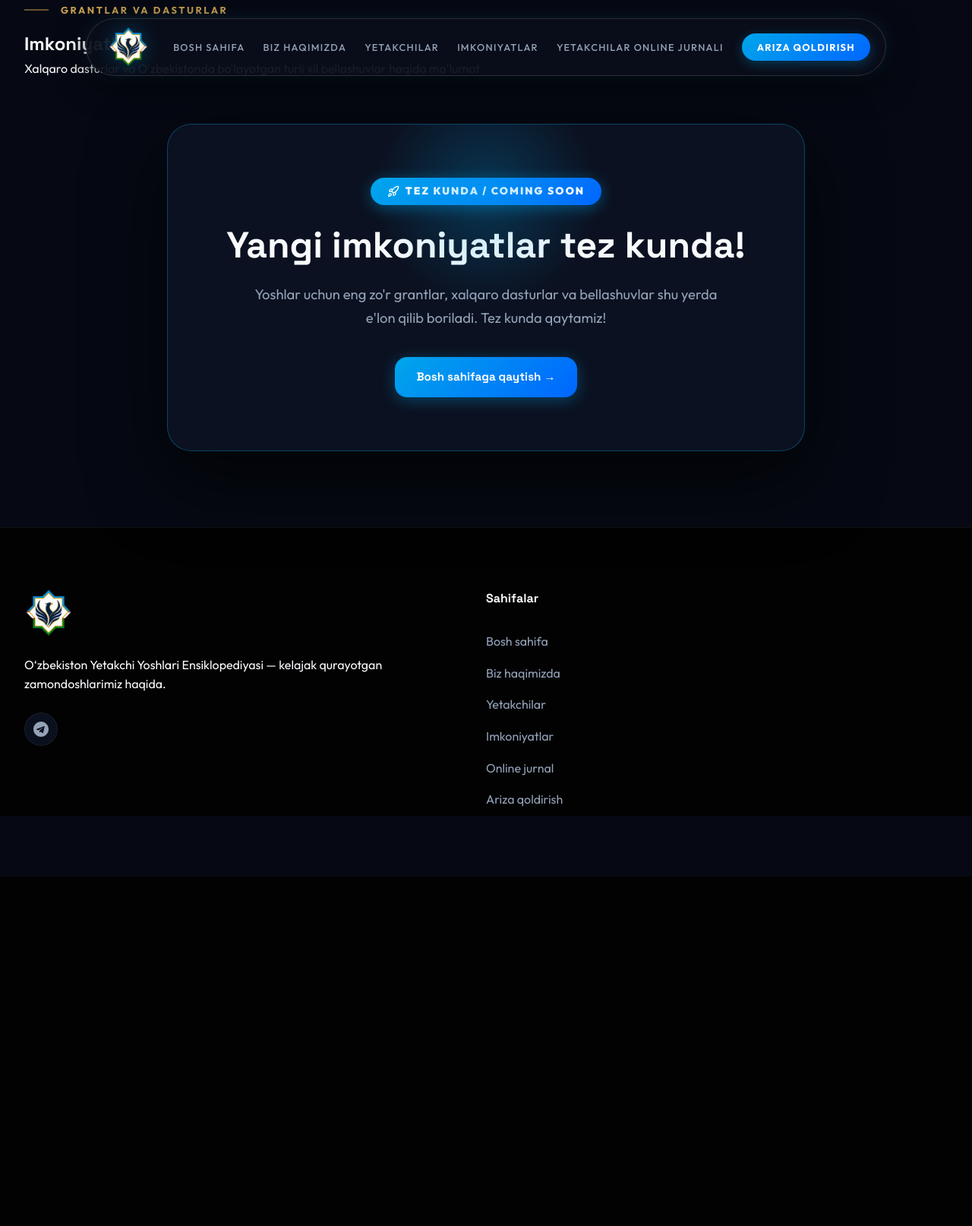
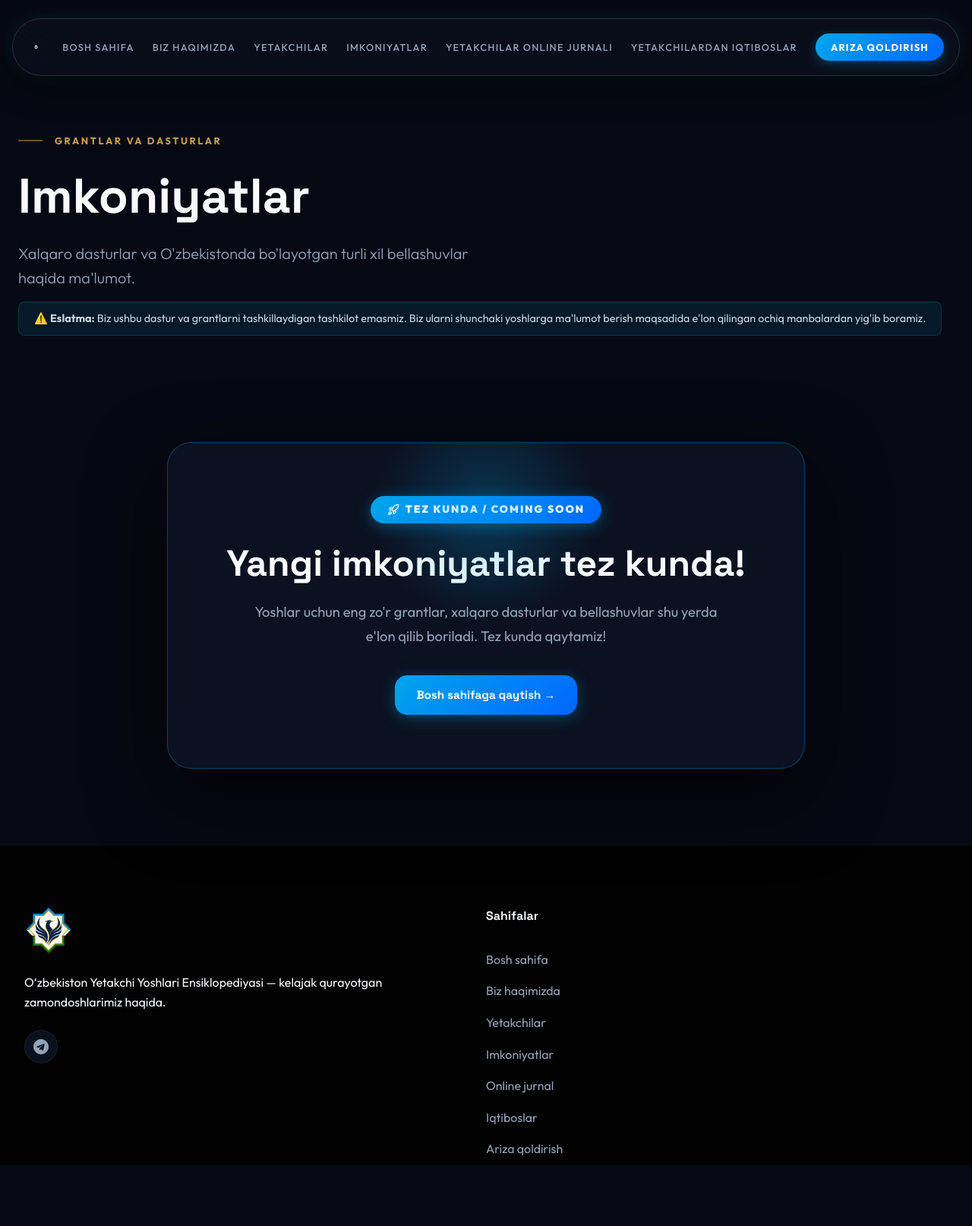
Before and after one commit to miketyson72217/yetakchilar, a Django app: page /imkoniyatlar in a window 1280 px wide. Shown: the whole page at 76% size. Before the commit the page ends 1154 px from the top, so only its background shows below. Run offline with Django 5.2, Linux system fonts and the light colour scheme; data that the repository does not hold is empty; parts of the project's set-up code (start-up, migrations or seed data) failed here and were passed over.

Commit message:
fix: layout overlap, missing nav links, and add disclaimer

```diff
--- a/templates/ariza.html
+++ b/templates/ariza.html
@@ -46,7 +46,7 @@
       <li><a href="/" class="mobile-nav-link">Bosh sahifa</a></li>
       <li><a href="/biz-haqimizda/" class="mobile-nav-link">Biz haqimizda</a></li>
       <li><a href="/yetakchilar/" class="mobile-nav-link">Yetakchilar</a></li>
-        <li><a href="/imkoniyatlar/" class="mobile-nav-link">Imkoniyatlar</a></li>
+      <li><a href="/imkoniyatlar/" class="mobile-nav-link">Imkoniyatlar</a></li>
       <li><a href="/jurnal/" class="mobile-nav-link">Yetakchilar online jurnali</a></li>
       <li><a href="/iqtiboslar/" class="mobile-nav-link">Yetakchilardan iqtiboslar</a></li>
       <li><a href="/ariza/" class="mobile-nav-link mobile-nav-cta">Ariza qoldirish</a></li>
--- a/templates/biz_haqimizda.html
+++ b/templates/biz_haqimizda.html
@@ -46,7 +46,7 @@
       <li><a href="/" class="mobile-nav-link">Bosh sahifa</a></li>
       <li><a href="/biz-haqimizda/" class="mobile-nav-link">Biz haqimizda</a></li>
       <li><a href="/yetakchilar/" class="mobile-nav-link">Yetakchilar</a></li>
-        <li><a href="/imkoniyatlar/" class="mobile-nav-link">Imkoniyatlar</a></li>
+      <li><a href="/imkoniyatlar/" class="mobile-nav-link">Imkoniyatlar</a></li>
       <li><a href="/jurnal/" class="mobile-nav-link">Yetakchilar online jurnali</a></li>
       <li><a href="/iqtiboslar/" class="mobile-nav-link">Yetakchilardan iqtiboslar</a></li>
       <li><a href="/ariza/" class="mobile-nav-link mobile-nav-cta">Ariza qoldirish</a></li>
--- a/templates/imkoniyatlar.html
+++ b/templates/imkoniyatlar.html
@@ -8,6 +8,7 @@
   <link rel="icon" type="image/png" href="/static/images/favicon-192x192.png" sizes="192x192" />
   <link href="https://fonts.googleapis.com/css2?family=Outfit:wght@300;400;500;700;900&family=Space+Grotesk:wght@500;700&display=swap" rel="stylesheet" />
   <link rel="stylesheet" href="/static/style.css" />
+  <link rel="stylesheet" href="/static/pages.css" />
   <style>
     .opp-container {
       padding: 60px 0 100px;
@@ -93,6 +94,7 @@
           <li><a href="/yetakchilar/" class="nav-link">Yetakchilar</a></li>
           <li><a href="/imkoniyatlar/" class="nav-link active">Imkoniyatlar</a></li>
           <li><a href="/jurnal/" class="nav-link">Yetakchilar online jurnali</a></li>
+          <li><a href="/iqtiboslar/" class="nav-link">Yetakchilardan iqtiboslar</a></li>
           <li><a href="/ariza/" class="nav-link nav-cta">Ariza qoldirish</a></li>
         </ul>
       </nav>
@@ -108,6 +110,7 @@
       <li><a href="/yetakchilar/" class="mobile-nav-link">Yetakchilar</a></li>
       <li><a href="/imkoniyatlar/" class="mobile-nav-link">Imkoniyatlar</a></li>
       <li><a href="/jurnal/" class="mobile-nav-link">Yetakchilar online jurnali</a></li>
+      <li><a href="/iqtiboslar/" class="mobile-nav-link">Yetakchilardan iqtiboslar</a></li>
       <li><a href="/ariza/" class="mobile-nav-link mobile-nav-cta">Ariza qoldirish</a></li>
     </ul>
   </div>
@@ -117,7 +120,10 @@
       <div class="container page-hero-content">
         <span class="section-label">GRANTLAR VA DASTURLAR</span>
         <h1 class="page-hero-title">Imkoniyatlar</h1>
-        <p class="page-hero-subtitle">Xalqaro dasturlar va O'zbekistonda bo'layotgan turli xil bellashuvlar haqida ma'lumot</p>
+        <p class="page-hero-subtitle">Xalqaro dasturlar va O'zbekistonda bo'layotgan turli xil bellashuvlar haqida ma'lumot.</p>
+        <div style="margin-top: 15px; font-size: 0.9rem; color: #cbd5e1; background: rgba(0, 166, 235, 0.1); border: 1px solid rgba(0, 166, 235, 0.2); padding: 10px 20px; border-radius: 8px; display: inline-block;">
+          ⚠️ <strong>Eslatma:</strong> Biz ushbu dastur va grantlarni tashkillaydigan tashkilot emasmiz. Biz ularni shunchaki yoshlarga ma'lumot berish maqsadida e'lon qilingan ochiq manbalardan yig'ib boramiz.
+        </div>
       </div>
     </section>
 
@@ -189,6 +195,7 @@
           <li><a href="/yetakchilar/">Yetakchilar</a></li>
           <li><a href="/imkoniyatlar/">Imkoniyatlar</a></li>
           <li><a href="/jurnal/">Online jurnal</a></li>
+          <li><a href="/iqtiboslar/">Iqtiboslar</a></li>
           <li><a href="/ariza/">Ariza qoldirish</a></li>
         </ul>
       </div>
--- a/templates/index.html
+++ b/templates/index.html
@@ -32,6 +32,7 @@
           <li><a href="/" class="nav-link active" id="nav-home">Bosh sahifa</a></li>
           <li><a href="/biz-haqimizda/" class="nav-link" id="nav-about">Biz haqimizda</a></li>
           <li><a href="/yetakchilar/" class="nav-link" id="nav-leaders">Yetakchilar</a></li>
+          <li><a href="/imkoniyatlar/" class="nav-link">Imkoniyatlar</a></li>
           <li><a href="/jurnal/" class="nav-link" id="nav-journal">Yetakchilar online jurnali</a></li>
           <li><a href="/iqtiboslar/" class="nav-link" id="nav-quotes">Yetakchilardan iqtiboslar</a></li>
           <li><a href="/ariza/" class="nav-link nav-cta" id="nav-apply">Ariza qoldirish</a></li>
--- a/templates/iqtiboslar.html
+++ b/templates/iqtiboslar.html
@@ -273,7 +273,7 @@
       <li><a href="/" class="mobile-nav-link">Bosh sahifa</a></li>
       <li><a href="/biz-haqimizda/" class="mobile-nav-link">Biz haqimizda</a></li>
       <li><a href="/yetakchilar/" class="mobile-nav-link">Yetakchilar</a></li>
-        <li><a href="/imkoniyatlar/" class="mobile-nav-link">Imkoniyatlar</a></li>
+      <li><a href="/imkoniyatlar/" class="mobile-nav-link">Imkoniyatlar</a></li>
       <li><a href="/jurnal/" class="mobile-nav-link">Yetakchilar online jurnali</a></li>
       <li><a href="/iqtiboslar/" class="mobile-nav-link">Yetakchilardan iqtiboslar</a></li>
       <li><a href="/ariza/" class="mobile-nav-link mobile-nav-cta">Ariza qoldirish</a></li>
--- a/templates/jurnal.html
+++ b/templates/jurnal.html
@@ -519,7 +519,7 @@
       <li><a href="/" class="mobile-nav-link">Bosh sahifa</a></li>
       <li><a href="/biz-haqimizda/" class="mobile-nav-link">Biz haqimizda</a></li>
       <li><a href="/yetakchilar/" class="mobile-nav-link">Yetakchilar</a></li>
-        <li><a href="/imkoniyatlar/" class="mobile-nav-link">Imkoniyatlar</a></li>
+      <li><a href="/imkoniyatlar/" class="mobile-nav-link">Imkoniyatlar</a></li>
       <li><a href="/jurnal/" class="mobile-nav-link">Yetakchilar online jurnali</a></li>
       <li><a href="/iqtiboslar/" class="mobile-nav-link">Yetakchilardan iqtiboslar</a></li>
       <li><a href="/ariza/" class="mobile-nav-link mobile-nav-cta">Ariza qoldirish</a></li>
--- a/templates/leader_detail.html
+++ b/templates/leader_detail.html
@@ -566,7 +566,7 @@
       <li><a href="/" class="mobile-nav-link">Bosh sahifa</a></li>
       <li><a href="/biz-haqimizda/" class="mobile-nav-link">Biz haqimizda</a></li>
       <li><a href="/yetakchilar/" class="mobile-nav-link">Yetakchilar</a></li>
-        <li><a href="/imkoniyatlar/" class="mobile-nav-link">Imkoniyatlar</a></li>
+      <li><a href="/imkoniyatlar/" class="mobile-nav-link">Imkoniyatlar</a></li>
       <li><a href="/jurnal/" class="mobile-nav-link">Yetakchilar online jurnali</a></li>
       <li><a href="/iqtiboslar/" class="mobile-nav-link">Yetakchilardan iqtiboslar</a></li>
       <li><a href="/ariza/" class="mobile-nav-link mobile-nav-cta">Ariza qoldirish</a></li>
--- a/templates/yetakchilar.html
+++ b/templates/yetakchilar.html
@@ -68,7 +68,7 @@
       <li><a href="/" class="mobile-nav-link">Bosh sahifa</a></li>
       <li><a href="/biz-haqimizda/" class="mobile-nav-link">Biz haqimizda</a></li>
       <li><a href="/yetakchilar/" class="mobile-nav-link">Yetakchilar</a></li>
-        <li><a href="/imkoniyatlar/" class="mobile-nav-link">Imkoniyatlar</a></li>
+      <li><a href="/imkoniyatlar/" class="mobile-nav-link">Imkoniyatlar</a></li>
       <li><a href="/jurnal/" class="mobile-nav-link">Yetakchilar online jurnali</a></li>
       <li><a href="/iqtiboslar/" class="mobile-nav-link">Yetakchilardan iqtiboslar</a></li>
       <li><a href="/ariza/" class="mobile-nav-link mobile-nav-cta">Ariza qoldirish</a></li>
```
